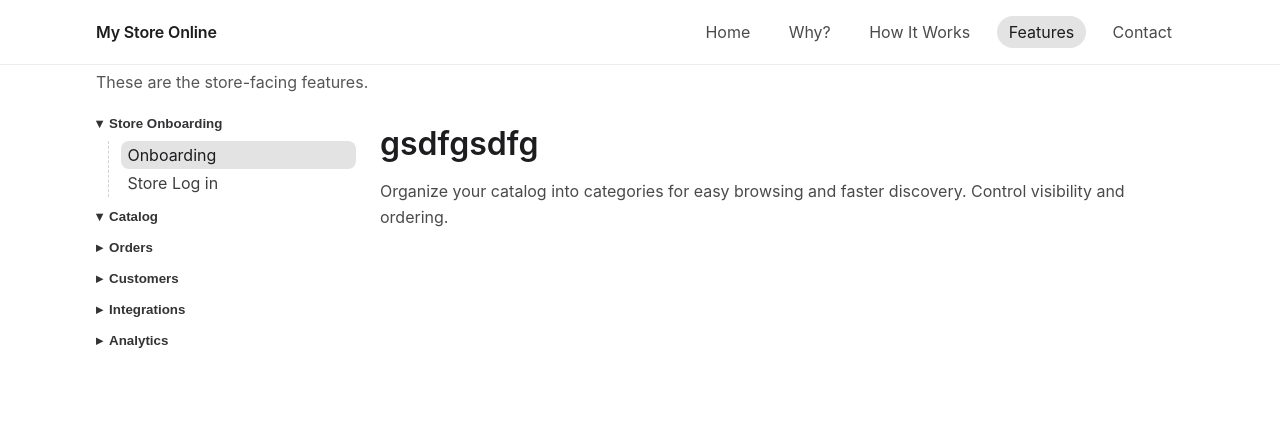
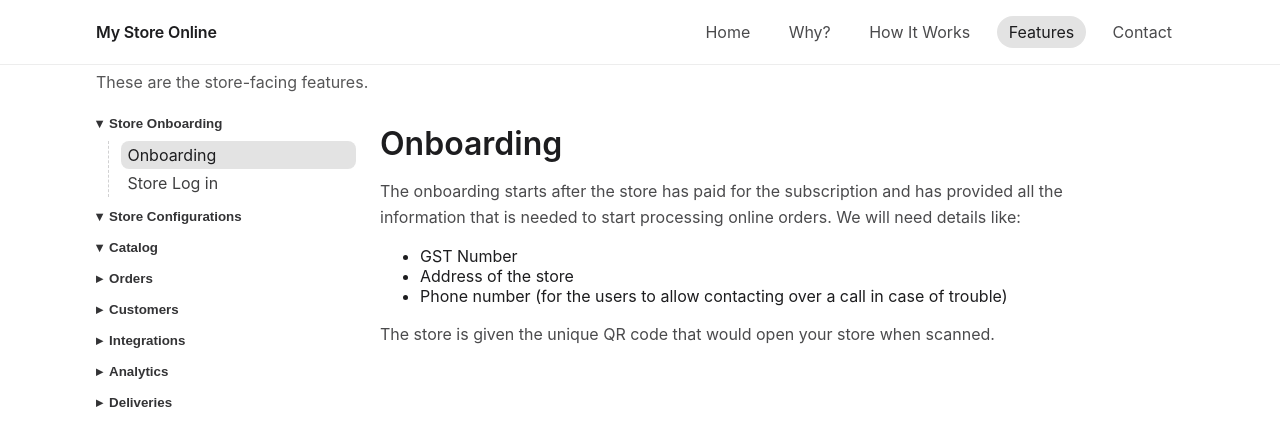
Before and after one commit to mystoreonlinein-blip/mystoreonlinein-blip, a Jekyll site: the page built from features.html, in a window 1280 px wide and 900 px high. Shown: the top 446 px of the window. Built offline with Jekyll 4.4.1, drawn with Linux system fonts in a browser that asks for light colours.

Commit message:
add feature details

```diff
--- a/features.html
+++ b/features.html
@@ -12,16 +12,27 @@
         <li>
           <button class="tree__toggle" aria-expanded="true">Store Onboarding</button>
           <ul class="tree__children">
-            <li><a class="tree__link is-active" href="#Store-Onboarding">Onboarding</a></li>
-            <li><a class="tree__link" href="#feat-search">Store Log in</a></li>
+            <li><a class="tree__link is-active" href="#feat-Store-Onboarding">Onboarding</a></li>
+            <li><a class="tree__link" href="#feat-Store-login">Store Log in</a></li>
           </ul>
         </li>
+        <li>
+          <button class="tree__toggle" aria-expanded="true">Store Configurations</button>
+          <ul class="tree__children is-collapsed">
+            <li><a class="tree__link" href="#feat-is-delivery-enabled">Is delivery enabled?</a></li>
+            <li><a class="tree__link" href="#feat-is-pickup-enabled">Is pikcup enabled?</a></li>
+            <li><a class="tree__link" href="#feat-store-offline">Is store offline?</a></li>
+            <li><a class="tree__link" href="#feat-max-pending-orders">Maximum pending orders</a></li>
+            <li><a class="tree__link" href="#feat-delivery-geo-boundary">Configure map regions that allow delivery</a></li>
+            <li><a class="tree__link" href="#feat-multiple-deliveries-in-same-trip">Are multiple orders are delivered in a single trip?</a></li>
+          </ul>
+        </li>
+
         <li>
           <button class="tree__toggle" aria-expanded="true">Catalog</button>
           <ul class="tree__children is-collapsed">
             <li><a class="tree__link" href="#feat-categories">Categories</a></li>
-            <li><a class="tree__link" href="#feat-search">Search</a></li>
-            <li><a class="tree__link" href="#feat-variants">Variants & pricing</a></li>
+            <li><a class="tree__link" href="#feat-catalogue">Product Catalogue</a></li>
           </ul>
         </li>
         <li>
@@ -52,14 +63,74 @@
             <li><a class="tree__link" href="#feat-top">Top products</a></li>
           </ul>
         </li>
+        <li>
+          <button class="tree__toggle" aria-expanded="false">Deliveries</button>
+          <ul class="tree__children is-collapsed">
+            <li><a class="tree__link" href="#feat-delivery-agent-details">Delivery agent details</a></li>
+            <li><a class="tree__link" href="#feat-assign-delivery-agent-to-order">Assign delivery agent to order(s)</a></li>
+          </ul>
+        </li>
       </ul>
     </nav>
   </aside>
 
   <section class="features__content" aria-live="polite">
-    <article id="Store-Onboarding" class="feature-section is-visible">
-      <h1>gsdfgsdfg</h1>
-      <p>Organize your catalog into categories for easy browsing and faster discovery. Control visibility and ordering.</p>
+    <article id="feat-Store-Onboarding" class="feature-section is-visible">
+      <h1>Onboarding</h1>
+      <p>The onboarding starts after the store has paid for the subscription and has provided all the information that is needed to start processing online orders.
+        We will need details like:
+        <ul>
+          <li>GST Number</li>
+          <li>Address of the store</li>
+          <li>Phone number (for the users to allow contacting over a call in case of trouble)</li>
+        </ul>
+      </p>
+
+      <p>The store is given the unique QR code that would open your store when scanned.</p>
+    </article>
+
+    <article id="feat-Store-login" class="feature-section is-visible">
+      <h1>Log in</h1>
+      <p>The user can log in using either Google or Apple account. The app itself does not store any password for store owners.</p>
+      <p>If a given user is associated with more then one stores, the step after log in will prompt to select the store.</p>
+      <p>Because this is a cloud hosted solution, the users are free to log in from any device they chose.</p>
+    </article>
+
+    <article id="feat-is-delivery-enabled" class="feature-section is-visible">
+      <h1>Delivery enabled?</h1>
+      <p>The store can chose to turn this option on or off.</p>
+      <p>If this option is turned off, the users can not have the goods dedlivered.</p>
+    </article>
+
+    <article id="feat-is-pickup-enabled" class="feature-section is-visible">
+      <h1>In store pickup enabled?</h1>
+      <p>The store can chose to turn this option on or off.</p>
+      <p>If this option is turned off, the users can not have the in store pickup.</p>
+    </article>
+
+    <article id="feat-store-offline" class="feature-section is-visible">
+      <h1>Is store offline?</h1>
+      <p>The store can chose to turn this option on or off.</p>
+      <p>If this option is on, the users will not be able to place any orders at all. This option allows the store to configure an additional message to be shown to the user when the store is offline.</p>
+    </article>
+
+    <article id="feat-max-pending-orders" class="feature-section is-visible">
+      <h1>Max pending order</h1>
+      <p>This feature is here to prevent the store from being over loaded from many oders that it can not fulfill</p>
+      <p>This configuration when set to 0 will allow unlimited number of users to place an order.</p>
+      <p>This configuration when set to a number will prevent any new orders from coming in. The users will see a message that says that the store is overloaded.</p>
+    </article>
+
+    <article id="feat-delivery-geo-boundary" class="feature-section is-visible">
+      <h1>Configure map regions that allow delivery</h1>
+      <p>This configuration controls which areas of the city are servable by the store. Any areas outside that boundary are un-servable for the store.</p>
+      <p>Our sales team will agree with you on the region and will pass it on to the implementation team.</p>
+      <p>You will have to reach out to support for changing this option.</p>
+    </article>
+
+    <article id="feat-multiple-deliveries-in-same-trip" class="feature-section is-visible">
+      <h1>Are multiple orders are delivered in a single trip?</h1>
+      <p>If online deliveries are enabled, the store could decide if one dispatch will happen for each order or there will be one larger trip created that will cover all the customers.</p>
     </article>
 
     <article id="feat-categories" class="feature-section">
@@ -67,15 +138,15 @@
       <p>Organize your catalog into categories for easy browsing and faster discovery. Control visibility and ordering.</p>
     </article>
 
-    <article id="feat-search" class="feature-section" hidden>
-      <h1>Search</h1>
-      <p>Instant keyword search with typo-tolerance helps customers find items quickly.</p>
+    <article id="feat-catalogue" class="feature-section" hidden>
+      <h1>Product Catalogue</h1>
+      <p>Add, update and disable the products that the user sees.</p>
+      <p>Support for sizes, colors. </p>
+      <p>Custom units like mg, gm, KG, ML, Liters, units supported </p>
+      <p>Configuration of flexible pricing proportional to quantity (e.g. buying 100 KG of something will give you slightly cheaper price).</p>
     </article>
 
-    <article id="feat-variants" class="feature-section" hidden>
-      <h1>Variants & Pricing</h1>
-      <p>Support for sizes, colors, and custom units; flexible pricing and taxes.</p>
-    </article>
+
 
     <article id="feat-live-queue" class="feature-section" hidden>
       <h1>Live Queue</h1>
@@ -104,7 +175,9 @@
 
     <article id="feat-payments" class="feature-section" hidden>
       <h1>Payments</h1>
-      <p>Support for COD and online payments with popular providers.</p>
+      <p>Option to make everything 'pay at the counter'</p>
+      <p>Option to integrate with the payment gateways (gateway fees applies)</p>
+      <p>Option to share the store's UPI id with the users, asking them to provide payment screenshot and later confirming the payment and then confirming the order.</p>
     </article>
 
     <article id="feat-sales" class="feature-section" hidden>
@@ -116,6 +189,20 @@
       <h1>Top Products</h1>
       <p>Identify best-sellers and optimize your catalog.</p>
     </article>
+
+    <article id="feat-delivery-agent-details" class="feature-section" hidden>
+      <h1>Enroll delivery agents to the system</h1>
+      <p>Maintain details of the delivery agents in the system.</p>
+      <p>Enroll them using the email address (for them to log in using SSO).</p>
+    </article>
+
+    <article id="feat-assign-delivery-agent-to-order" class="feature-section" hidden>
+      <h1>Assign delivery agent to order(s)</h1>
+      <p>Option to auto assign the order to a single delivery agent.</p>
+      <p>If one trip is supposed to deliver many orders, system also optimizes the route. Also, lets the customers know what route an agent is taking without revealing other customers' addresses.</p>
+    </article>
+
+
   </section>
 </main>
 <script src="{{ '/assets/js/features.js' | relative_url }}" defer></script>
```
Also changed, not shown: 1 other file.
